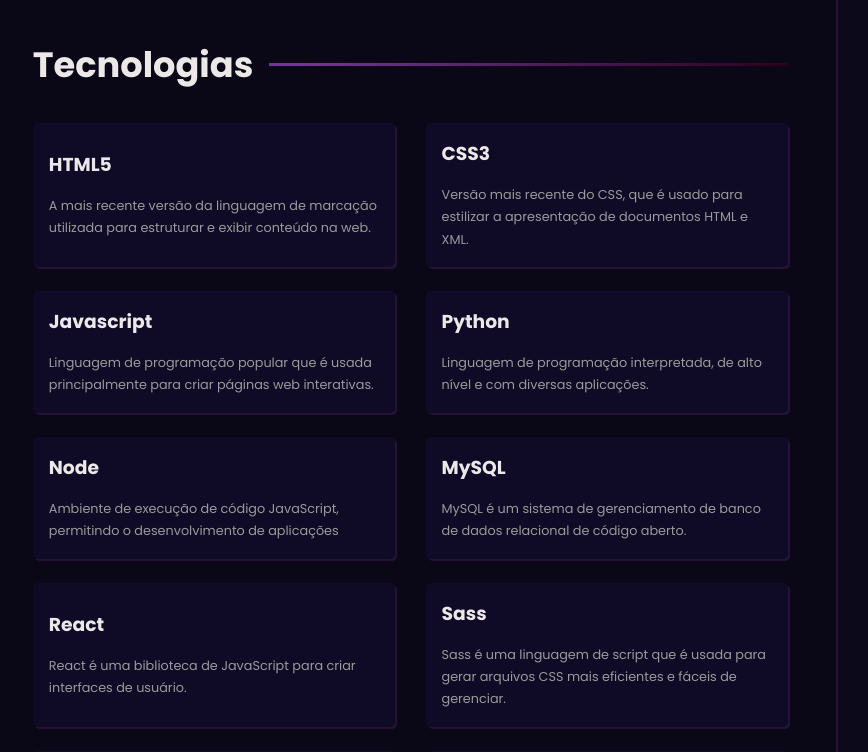
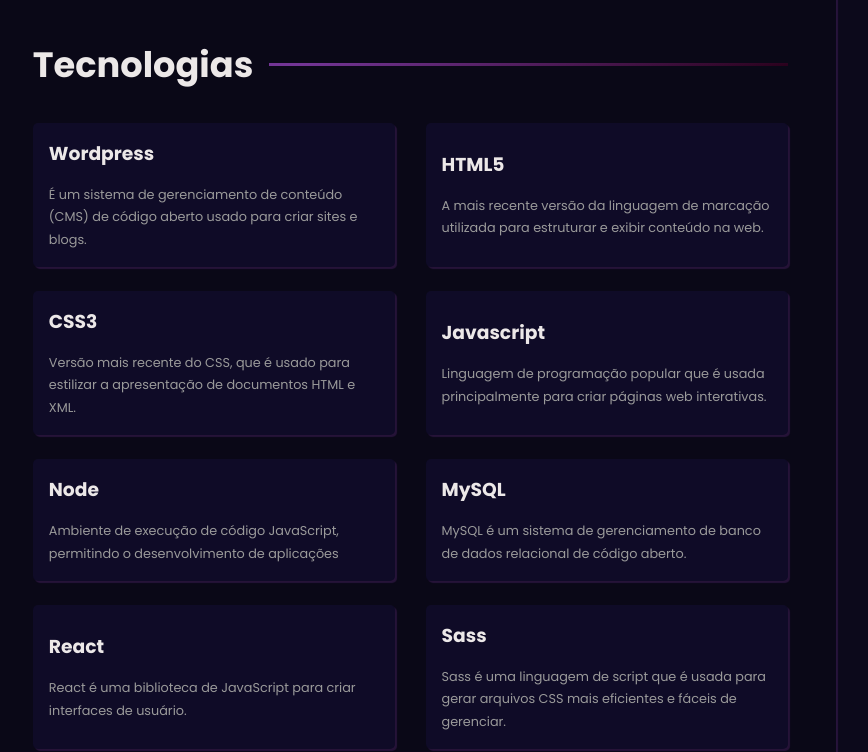
Before and after one commit to DanielSCustodio/portfolio, a React (Vite) app in the folder portfolio/: page / in a window 1280 px wide. Shown: the part 4080-4832 px from the top of the page, without its empty margins (412-1280 px from the left). Built offline with nearby package versions, Linux system fonts and the light colour scheme.

Commit message:
feat: Reorganize technologies section

```diff
--- a/portfolio/src/components/TechnologiesContainer.jsx
+++ b/portfolio/src/components/TechnologiesContainer.jsx
@@ -16,6 +16,13 @@ import {
 } from 'react-icons/si';
 
 const technologies = [
+  {
+    id: 'wordpress',
+    name: 'Wordpress',
+    icon: <SiWordpress />,
+    description:
+      'É um sistema de gerenciamento de conteúdo (CMS) de código aberto usado para criar sites e blogs.',
+  },
   {
     id: 'html5',
     name: 'HTML5',
@@ -37,13 +44,7 @@ const technologies = [
     description:
       'Linguagem de programação popular que é usada principalmente para criar páginas web interativas.',
   },
-  {
-    id: 'python',
-    name: 'Python',
-    icon: <SiPython />,
-    description:
-      'Linguagem de programação interpretada, de alto nível e com diversas aplicações.',
-  },
+
   {
     id: 'node',
     name: 'Node',
@@ -93,13 +94,6 @@ const technologies = [
     description:
       'MongoDB é um banco de dados de código aberto baseado em documentos e não relacional.',
   },
-  {
-    id: 'wordpress',
-    name: 'Wordpress',
-    icon: <SiWordpress />,
-    description:
-      'É um sistema de gerenciamento de conteúdo (CMS) de código aberto usado para criar sites e blogs.',
-  },
 ];
 
 import '../styles/components/technologiescontainer.sass';
```
